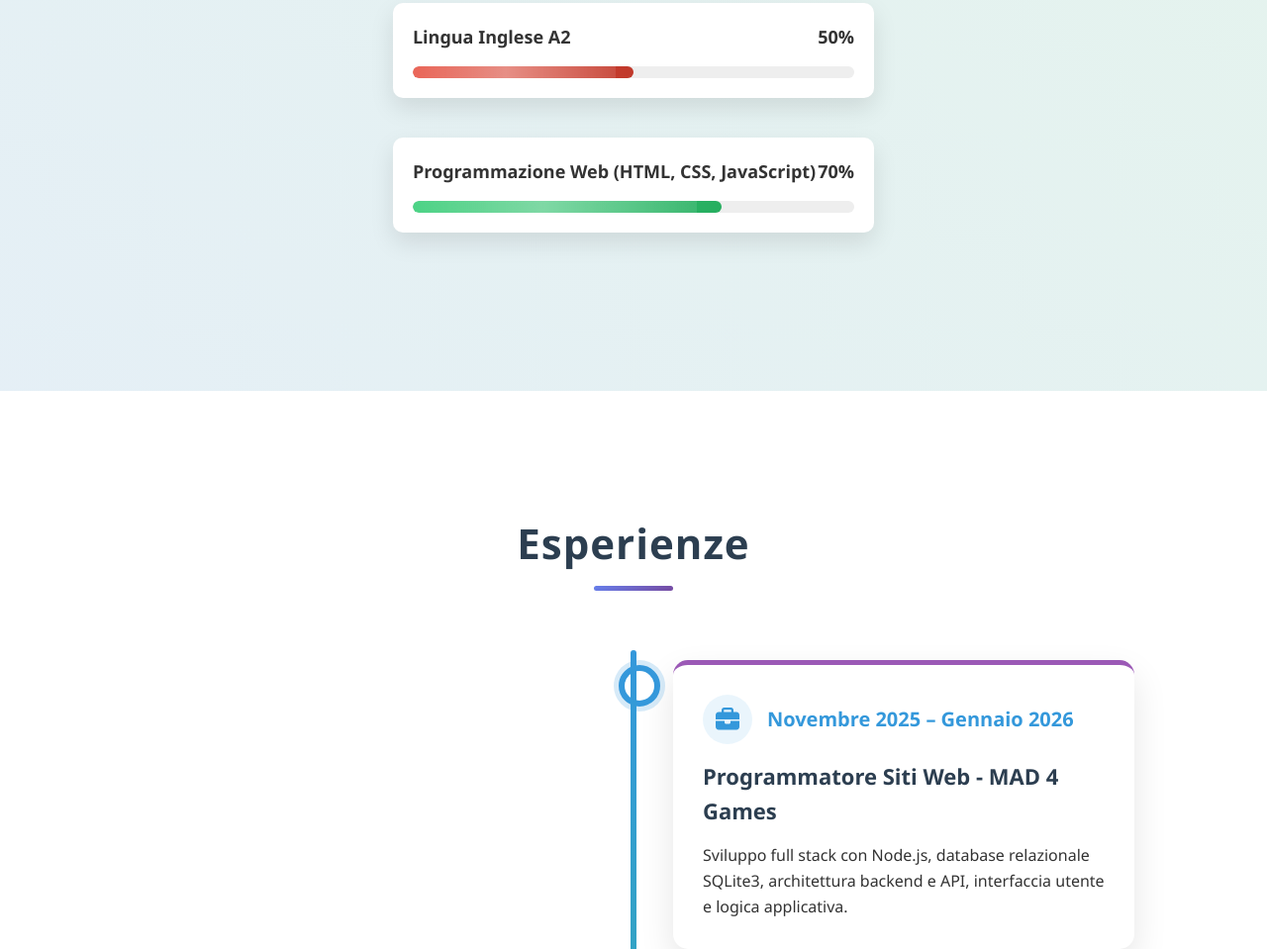
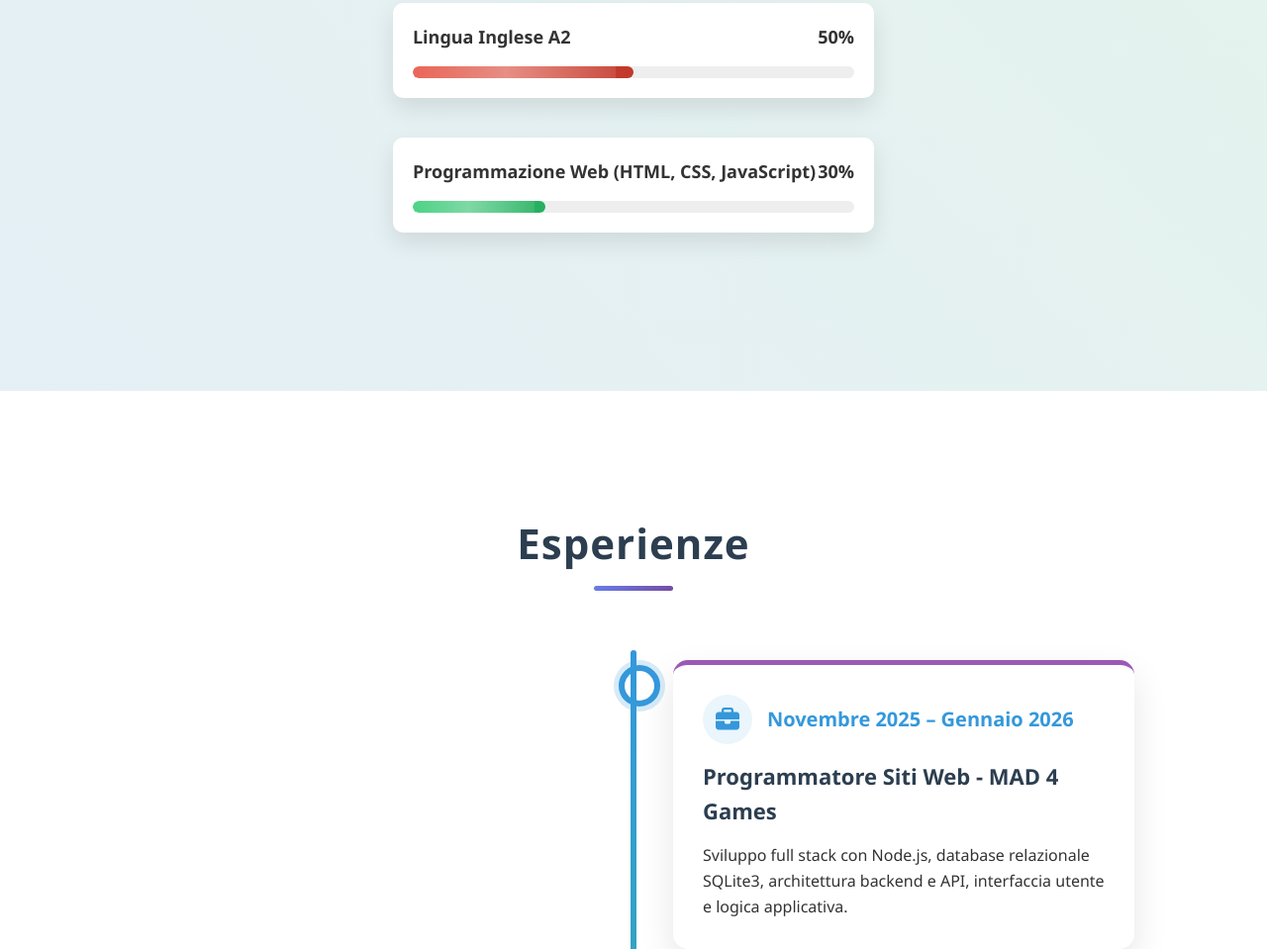
Before and after one commit to sormanilorenzo/curriculum-vitae-lorenzo, a plain HTML site: page index.html in a window 1280 px wide. Shown: the part 2868-3827 px from the top of the page at 99% size. Drawn offline with Linux system fonts and the light colour scheme.

Commit message:
Update index.html

```diff
--- a/index.html
+++ b/index.html
@@ -1163,10 +1163,10 @@
                 <div class="skill-item">
                     <div class="skill-info">
                         <span>Programmazione Web (HTML, CSS, JavaScript)</span>
-                        <span>70%</span>
+                        <span>30%</span>
                     </div>
                     <div class="skill-bar">
-                        <div class="skill-progress relazionali" data-width="70%"></div>
+                        <div class="skill-progress relazionali" data-width="30%"></div>
                     </div>
                 </div>
             </div>
```
